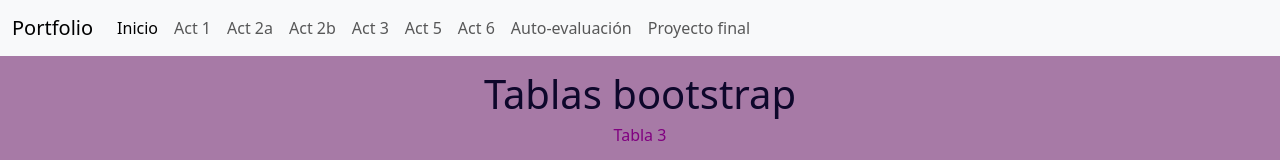
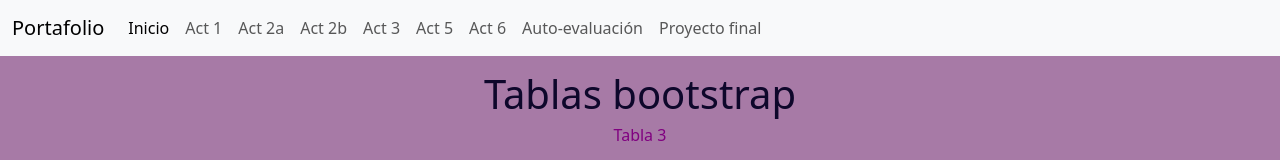
Before and after one commit to madaygutierrez/Actividad-5, a plain HTML site: page tres.html in a window 1280 px wide. Shown: the top 160 px of the page. Drawn offline with nearby package versions, Linux system fonts and the light colour scheme.

Commit message:
Update tres.html

```diff
--- a/tres.html
+++ b/tres.html
@@ -11,7 +11,7 @@
   <!-- Barra de navegación principal -->
   <nav class="navbar navbar-expand-lg bg-body-tertiary fixed-top">
     <div class="container-fluid">
-        <a class="navbar-brand" href="portafolio.html">Portfolio</a>
+        <a class="navbar-brand" href="portafolio.html">Portafolio</a>
         <button class="navbar-toggler" type="button" data-bs-toggle="collapse" data-bs-target="#navbarSupportedContent" aria-controls="navbarSupportedContent" aria-expanded="false" aria-label="Toggle navigation">
             <span class="navbar-toggler-icon"></span>
         </button>
```
